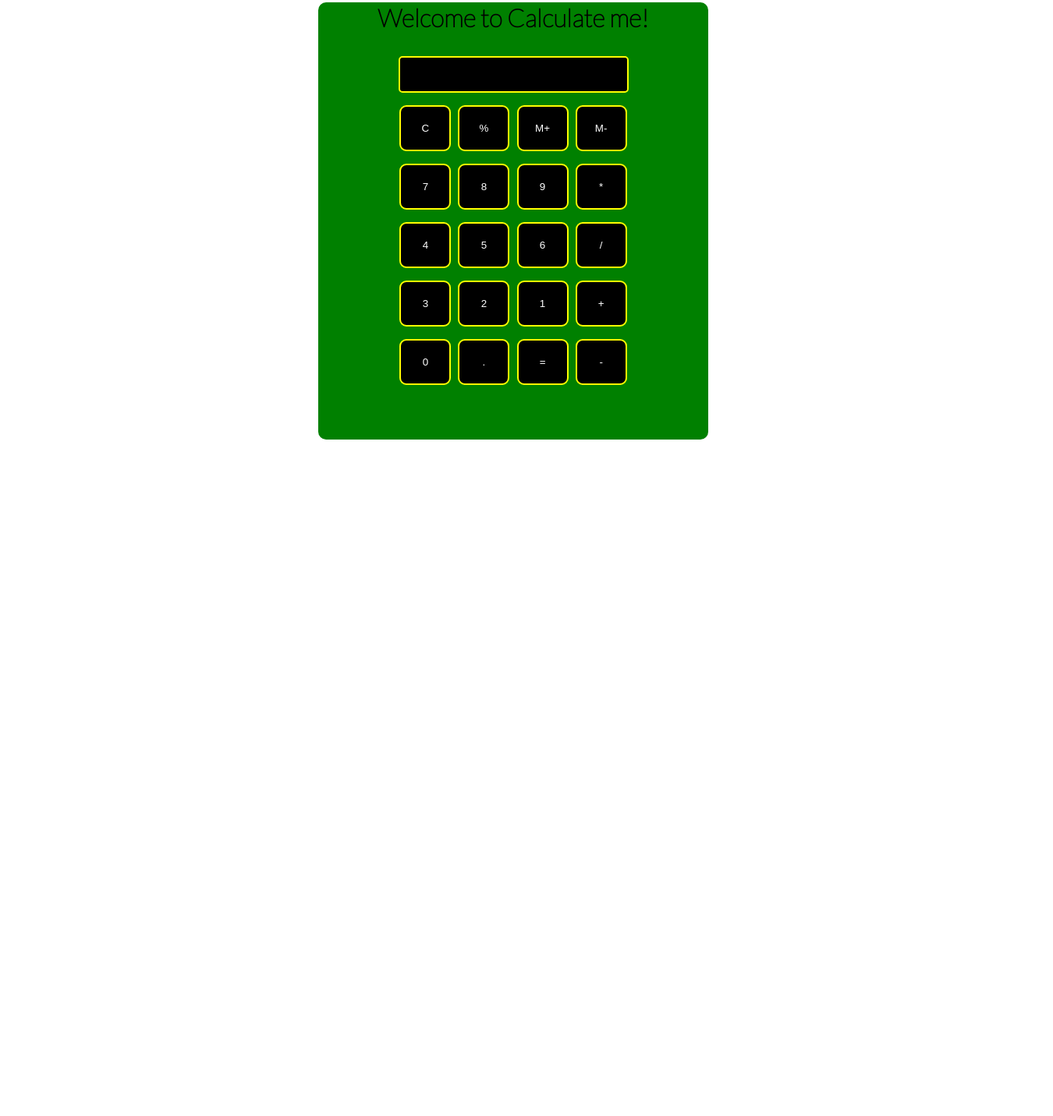
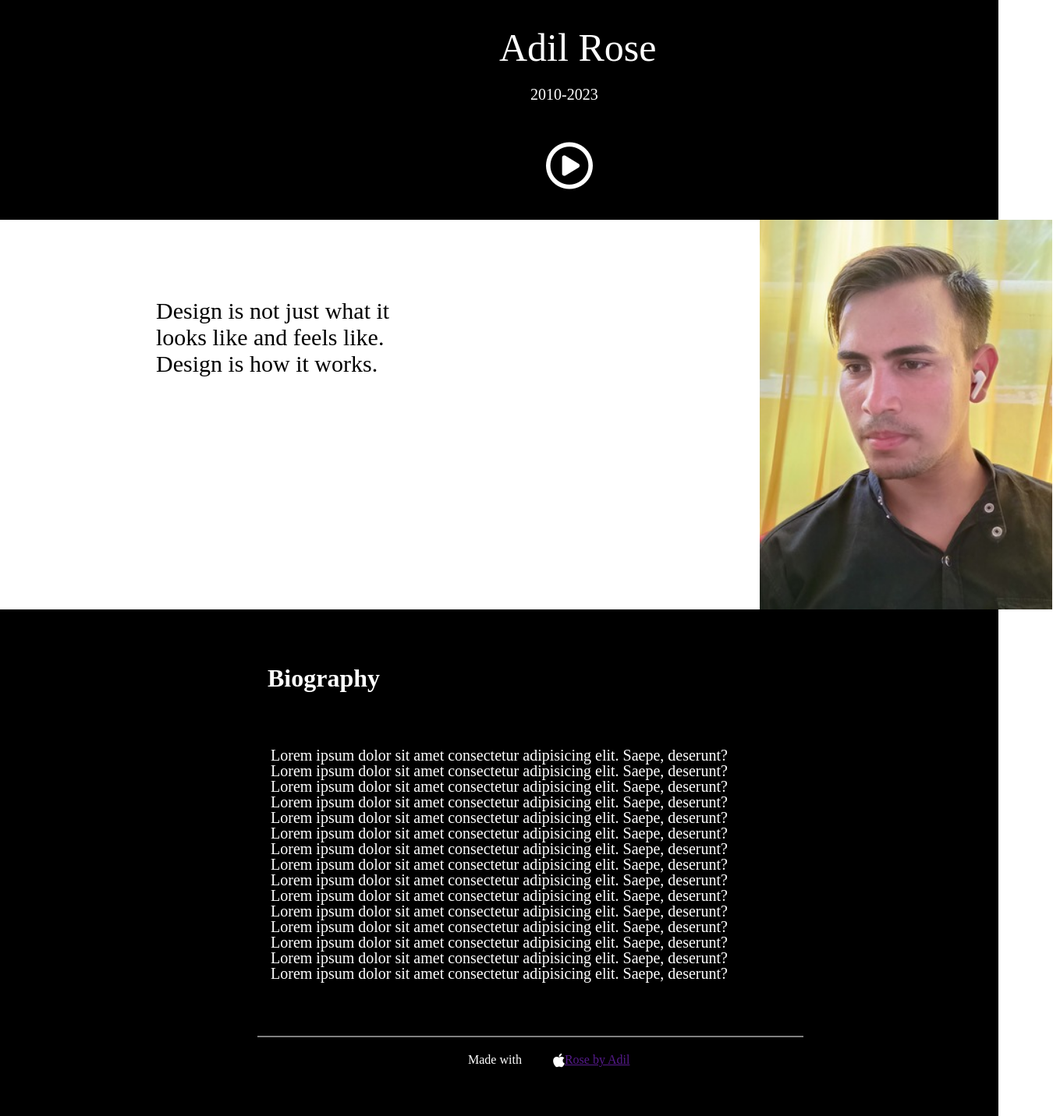
Before and after one commit to AMANULLAH023HY/OIBGRIP, a plain HTML site: page index.html in a window 1280 px wide. Shown: the part 18-1450 px from the top of the page at 78% size, 1350 px wide, since content can reach past the window. Before the commit the page ends 821 px from the top, so only its background shows below. Drawn offline with Linux system fonts and the light colour scheme.

Commit message:
Tribute Page Level-2 Task-2
This is Tribute page

```diff
--- a/index.html
+++ b/index.html
@@ -1,75 +1,76 @@
 <!DOCTYPE html>
 <html lang="en">
+
 <head>
     <meta charset="UTF-8">
     <meta http-equiv="X-UA-Compatible" content="IE=edge">
     <meta name="viewport" content="width=device-width, initial-scale=1.0">
-    <title>Simple caculator</title>
-    <link rel="stylesheet" href="style.css">
-    <link rel="stylesheet" href="utils.css">
+    <title>Tribute Page</title>
+    <link rel="stylesheet" href="/style.css">
+</head>
 
-</head>
 <body>
     <div class="container">
-    <h1 class="text-center"> Welcome to Calculate me!</h1>
-    <div class="container flex flex-col item-center  mx-auto m-w-20">
-        <div class="row">
-            <input type="text" class="input">
-        </div>
-        <div class="row">
-            <button class="button">C</button>
-            <button class="button">%</button>
-            <button class="button">M+</button>
-            <button class="button">M-</button>
-        </div>
-        <div class="row">
-            <button class="button">7</button>
-            <button class="button">8</button>
-            <button class="button">9</button>
-            <button class="button">*</button>
+        <div class="first">
+            <div class="title">
+                <p class="name">Adil Rose</p>
+                <p class="date">2010-2023</p>
+                <span><i class="fa-sharp fa-regular fa-circle-play"></i></span>
+
+            </div>
+
+
         </div>
 
-        <div class="row">
-            <button class="button">4</button>
-            <button class="button">5</button>
-            <button class="button">6</button>
-            <button class="button">/</button>
+
+        <div class="second">
+            <div class="description">
+                Design is not just what it <br> looks like and feels like. <br>
+                Design is how it works.
+            </div>
+            <div class="img">
+                <img src="/rose.jpg" alt="" height="500px" width="">
+            </div>
         </div>
-        <div class="row">
-            <button class="button">3</button>
-            <button class="button">2</button>
-            <button class="button">1</button>
-            <button class="button">+</button>
-        </div>
-        <div class="row">
-            <button class="button">0</button>
-            <button class="button">.</button>
-            <button class="button">=</button>
-            <button class="button">-</button>
+
+
+
+        <div class="third">
+<div class="content">
+    <h1>Biography</h1>
+    <p>Lorem ipsum dolor sit amet consectetur adipisicing elit. Saepe, deserunt?</p>
+    <p>Lorem ipsum dolor sit amet consectetur adipisicing elit. Saepe, deserunt?</p>
+    <p>Lorem ipsum dolor sit amet consectetur adipisicing elit. Saepe, deserunt?</p>
+    <p>Lorem ipsum dolor sit amet consectetur adipisicing elit. Saepe, deserunt?</p>
+    <p>Lorem ipsum dolor sit amet consectetur adipisicing elit. Saepe, deserunt?</p>
+    <p>Lorem ipsum dolor sit amet consectetur adipisicing elit. Saepe, deserunt?</p>
+    <p>Lorem ipsum dolor sit amet consectetur adipisicing elit. Saepe, deserunt?</p>
+    <p>Lorem ipsum dolor sit amet consectetur adipisicing elit. Saepe, deserunt?</p>
+    <p>Lorem ipsum dolor sit amet consectetur adipisicing elit. Saepe, deserunt?</p>
+    <p>Lorem ipsum dolor sit amet consectetur adipisicing elit. Saepe, deserunt?</p>
+    <p>Lorem ipsum dolor sit amet consectetur adipisicing elit. Saepe, deserunt?</p>
+    <p>Lorem ipsum dolor sit amet consectetur adipisicing elit. Saepe, deserunt?</p>
+    <p>Lorem ipsum dolor sit amet consectetur adipisicing elit. Saepe, deserunt?</p>
+    <p>Lorem ipsum dolor sit amet consectetur adipisicing elit. Saepe, deserunt?</p>
+    <p>Lorem ipsum dolor sit amet consectetur adipisicing elit. Saepe, deserunt?</p>
+</div>
+<div class="line"></div>
+
+<footer>
+<ul>
+    <li>Made with</li>
+    <li><i class="fa-brands fa-apple"></i></li>
+    <li><a href="">Rose by Adil</a> </li>
+</ul>
+
+</footer>
+
         </div>
 
     </div>
-</div>
-    <script>
-           let string = "";
-           let buttons= document.querySelectorAll('.button');
-           Array.from(buttons).forEach((button)=>{
-           button.addEventListener('click',(e)=>{
-           if(e.target.innerHTML == '='){
-              string=eval(string);
-              document.querySelector('input').value = string;
-            }
-            else if(e.target.innerHTML == 'C'){
-                string=" ";
-                document.querySelector('input').value = string;
-            }
-            else{
-              console.log(e.target)
-              string= string + e.target.innerHTML;
-              document.querySelector('input').value = string;
-            }
-          })
-        })
-    </script>
+
+    <script src="https://kit.fontawesome.com/5d7ca373df.js" crossorigin="anonymous"></script>
+
 </body>
+
 </html>
--- a/style.css
+++ b/style.css
@@ -1,42 +1,85 @@
-@import url('https://fonts.googleapis.com/css2?family=Lato:ital,wght@0,100;1,100&display=swap');
-
-html, body{
-    height: 100%;
-    width: 100%;
-    font-family: 'Lato';
-    /* background-color: black; */
-
+*{
+    padding: 0;
+    margin: 0;
 
 }
-.container{
-    background-color: green;
-    height: 500px;
-    width: 500px;
-    margin-left: 400px;
-    border-radius: 10px;
+.first{
+    background-color: black;
+    color: white;
+    height: 300px;
+    /* width: 100%; */
+}
+.first .title{
+    padding-top: 50px;
+    margin-left: 50%;
+    /* font-size: 50px; */
+}
+.first .title .name{
+    font-size: 50px;
+    padding-bottom: 20px;
+}
+.first .title .date,i{
+    font-size: 20px;
+    margin-left: 40px;
+    padding-bottom: 50px;
+}
+.title i{
+    font-size: 60px;
+    margin-left: 60px;
 }
 
-.button{
-    width: 66px ;
-    padding: 20px;
-    margin: 0 3px;
-    border: 2px solid yellow;
-    border-radius: 9px;
-    cursor: pointer;
+.second{
+    /* background-color: rebeccapurple; */
+    display: flex;
+    height: 500px;
+    width: 1150px;
+    margin-left: 200px;
+}
+.second .description{
+    padding-top: 100px;
+    font-size: 30px;
+}
+.second .img{
+    /* padding-top: 10px; */
+    margin-left: 475px;
+}
+.third{
     background-color: black;
     color: white;
+    height: 650px;
+    width: 100%;
 }
-.row{
-    margin:  8px 0;
+.third h1{
+    margin-right: 450px;
+    padding-top: 70px;
+    padding-bottom: 70px;
 }
-.row input{
-    width: 291px;
-    font-size: 20px;
-    margin: 0;
-    padding: 10px 0;
-    border: 2px solid yellow;
-    border-radius: 5px;
-    background-color: black;
-    color: white;
+.third .content{
+    text-align: center;
 
 }
+.third .content p{
+    /* size: 20px; */
+    font-size: 20px;
+    line-height: 20px;
+}
+.third .line{
+
+    height: 2px;
+    width: 700px;
+    background-color: gray;
+    margin-left: 330px;
+    margin-top: 70px;
+
+}
+
+footer ul{
+    padding-top: 20px;
+    /* text-align: center; */
+    display: flex;
+    list-style: none;
+    margin-left: 600px;
+}
+footer ul li {
+    text-align: center;
+}
```
Also changed, not shown: scrip.js (added).
